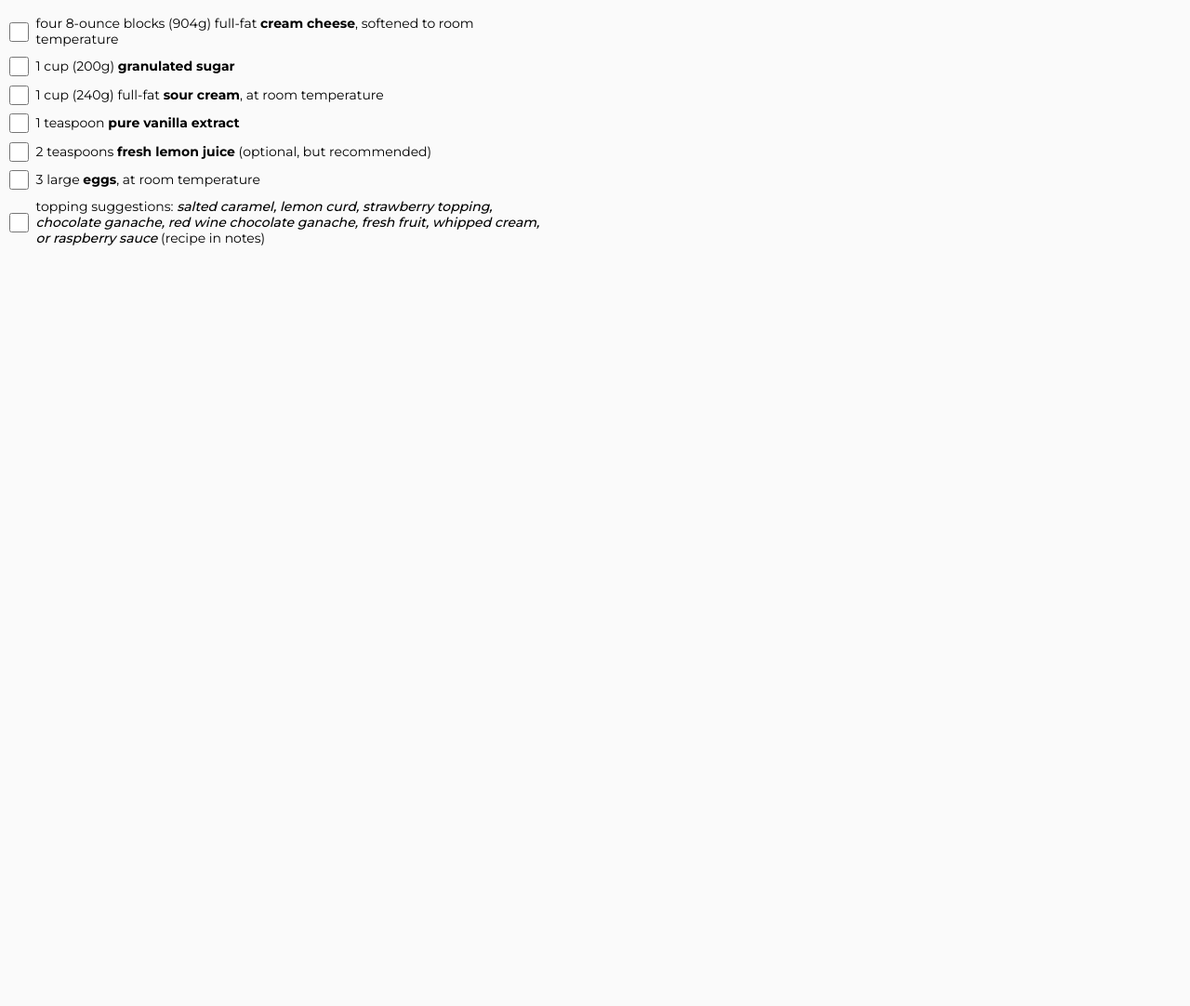
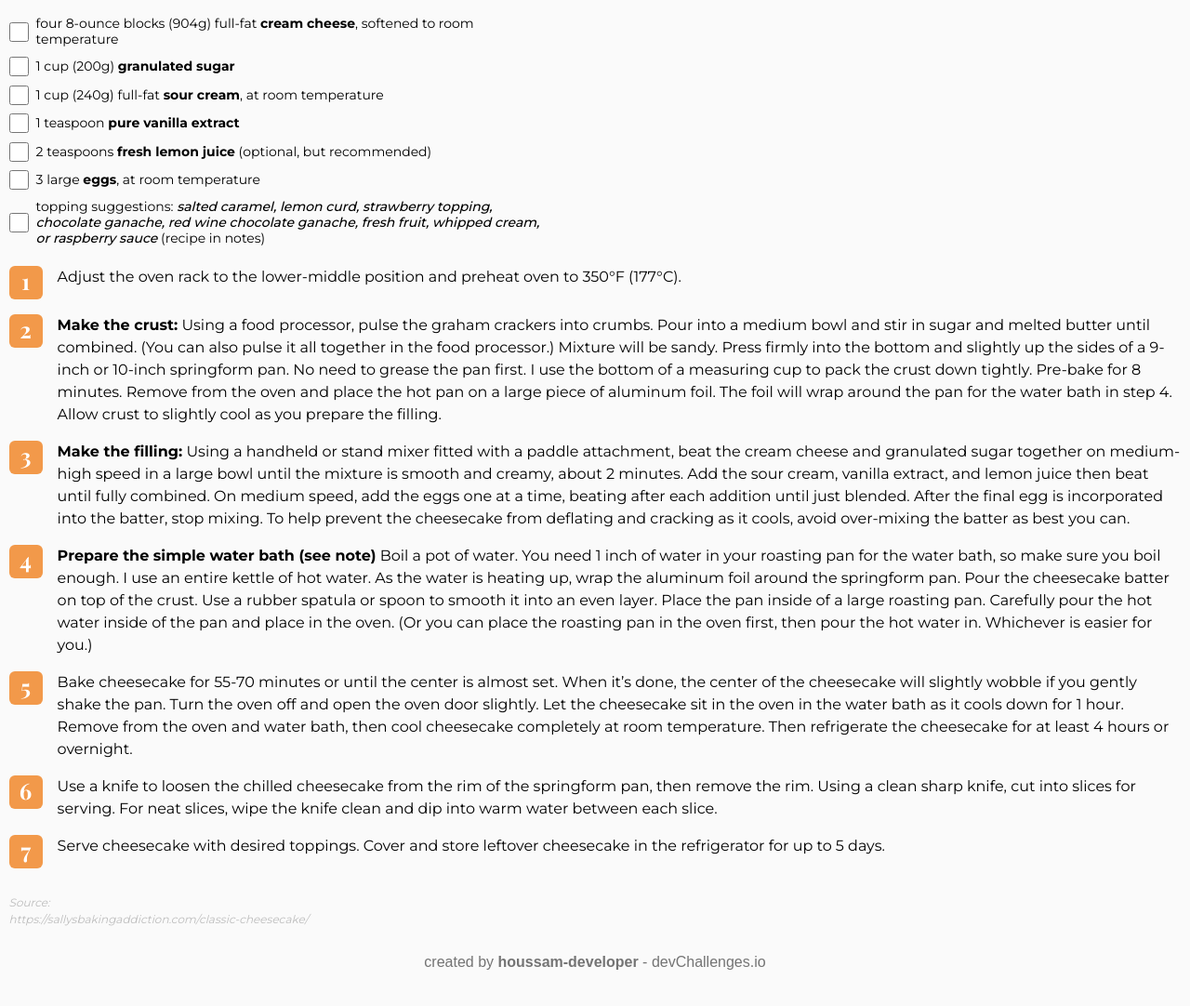
Before and after one commit to houssam-developer/recipe-page, a plain HTML site: page index.html in a window 1280 px wide. Shown: the part 1262-2344 px from the top of the page at 93% size. Before the commit the page ends 1556 px from the top, so only its background shows below. Drawn offline with nearby package versions, Linux system fonts and the light colour scheme.

Commit message:
refactor: add section instructions and source

```diff
--- a/index.html
+++ b/index.html
@@ -133,10 +133,29 @@
 					</li>
 				</ul>
 			</div>
-
 		</section>
 
+		<section class="instructions">
+			<ol>
+				<li><p>Adjust the oven rack to the lower-middle position and preheat oven to 350°F (177°C).</p></li>
+				<li><p><b>Make the crust:</b> Using a food processor, pulse the graham crackers into crumbs. Pour into a medium bowl and stir in sugar and melted butter until combined. (You can also pulse it all together in the food processor.) Mixture will be sandy. Press firmly into the bottom and slightly up the sides of a 9-inch or 10-inch springform pan. No need to grease the pan first. I use the bottom of a measuring cup to pack the crust down tightly. Pre-bake for 8 minutes. Remove from the oven and place the hot pan on a large piece of aluminum foil. The foil will wrap around the pan for the water bath in step 4. Allow crust to slightly cool as you prepare the filling.</p></li>
+				<li><p><b>Make the filling:</b> Using a handheld or stand mixer fitted with a paddle attachment, beat the cream cheese and granulated sugar together on medium-high speed in a large bowl until the mixture is smooth and creamy, about 2 minutes. Add the sour cream, vanilla extract, and lemon juice then beat until fully combined. On medium speed, add the eggs one at a time, beating after each addition until just blended. After the final egg is incorporated into the batter, stop mixing. To help prevent the cheesecake from deflating and cracking as it cools, avoid over-mixing the batter as best you can.</p></li>
+				<li><p><b>Prepare the simple water bath (see note)</b> Boil a pot of water. You need 1 inch of water in your roasting pan for the water bath, so make sure you boil enough. I use an entire kettle of hot water. As the water is heating up, wrap the aluminum foil around the springform pan. Pour the cheesecake batter on top of the crust. Use a rubber spatula or spoon to smooth it into an even layer. Place the pan inside of a large roasting pan. Carefully pour the hot water inside of the pan and place in the oven. (Or you can place the roasting pan in the oven first, then pour the hot water in. Whichever is easier for you.)</p></li>
+				<li><p>Bake cheesecake for 55-70 minutes or until the center is almost set. When it’s done, the center of the cheesecake will slightly wobble if you gently shake the pan. Turn the oven off and open the oven door slightly. Let the cheesecake sit in the oven in the water bath as it cools down for 1 hour. Remove from the oven and water bath, then cool cheesecake completely at room temperature. Then refrigerate the cheesecake for at least 4 hours or overnight.</p></li>
+				<li><p>Use a knife to loosen the chilled cheesecake from the rim of the springform pan, then remove the rim. Using a clean sharp knife, cut into slices for serving. For neat slices, wipe the knife clean and dip into warm water between each slice.</p></li>
+				<li><p>Serve cheesecake with desired toppings. Cover and store leftover cheesecake in the refrigerator for up to 5 days.</p></li>
+			</ol>
+		</section>
+
+		<div class="source">
+			<span>Source:</span>
+			<a href="https://sallysbakingaddiction.com/classic-cheesecake/">https://sallysbakingaddiction.com/classic-cheesecake/</a>
+		</div>
 	</main>
+
+	<footer>
+		<p>created by <span>houssam-developer</span> - devChallenges.io</p>
+	</footer>
 </body>
 
 </html>
--- a/scss/_page.scss
+++ b/scss/_page.scss
@@ -195,6 +195,8 @@ aside {
 		display: flex;
 		flex-direction: column;
 		gap: 1em;
+
+
 		li {
 			padding: .3em 0em;
 			display: flex;
@@ -207,3 +209,76 @@ aside {
 
 	}
 }
+
+.instructions {
+	ol {
+		display: flex;
+		flex-direction: column;
+		gap: 1em;
+		list-style: none;
+		counter-reset: my-counter;
+		li {
+			counter-increment: my-counter;
+			display: flex;
+			align-items: flex-start;
+			gap: 1em;
+
+			font-family: Montserrat;
+			font-size: 16px;
+			font-weight: 400;
+			line-height: 24px;
+			letter-spacing: 0em;
+			text-align: left;
+
+		}
+		li::before {
+			display: flex;
+			justify-content: center;
+			align-items: baseline;
+			border-radius: 6px;
+			content: counter(my-counter);
+			font-family: 'Playfair Display', serif;
+			font-size: 24px;
+			font-weight: 700;
+			line-height: 32px;
+			letter-spacing: 0em;
+			text-align: left;
+
+			background-color: #f2994a;
+			color: #fff;
+			min-width: 36px;
+			min-height: 36px;
+
+		}
+	}
+}
+
+.source {
+	display: flex;
+	flex-direction: column;
+	padding: 1em 0em;
+
+	font-family: Montserrat;
+	font-size: 12px;
+	font-style: italic;
+	font-weight: 400;
+	line-height: 18px;
+	letter-spacing: 0em;
+	text-align: left;
+	color: #BDBDBD;
+
+	a {
+		color: inherit;
+	}
+
+}
+
+
+footer {
+	text-align: center;
+	padding: 1em;
+	color: rgb(116, 116, 116);
+
+	& p { font-weight: 400; }
+	& span {	font-weight: 700; }
+}
```
Also changed, not shown: assets/style.css, 1 other file.
